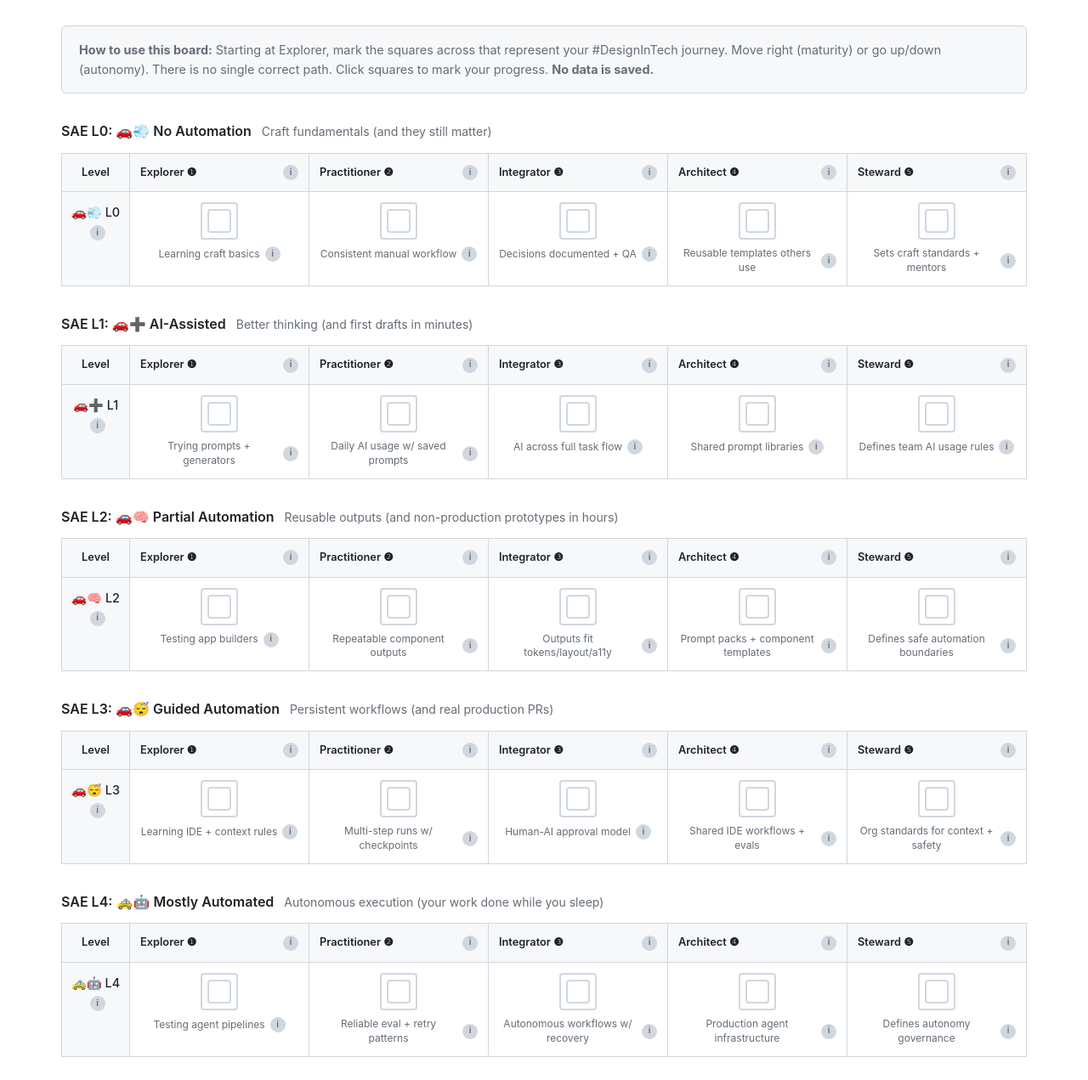
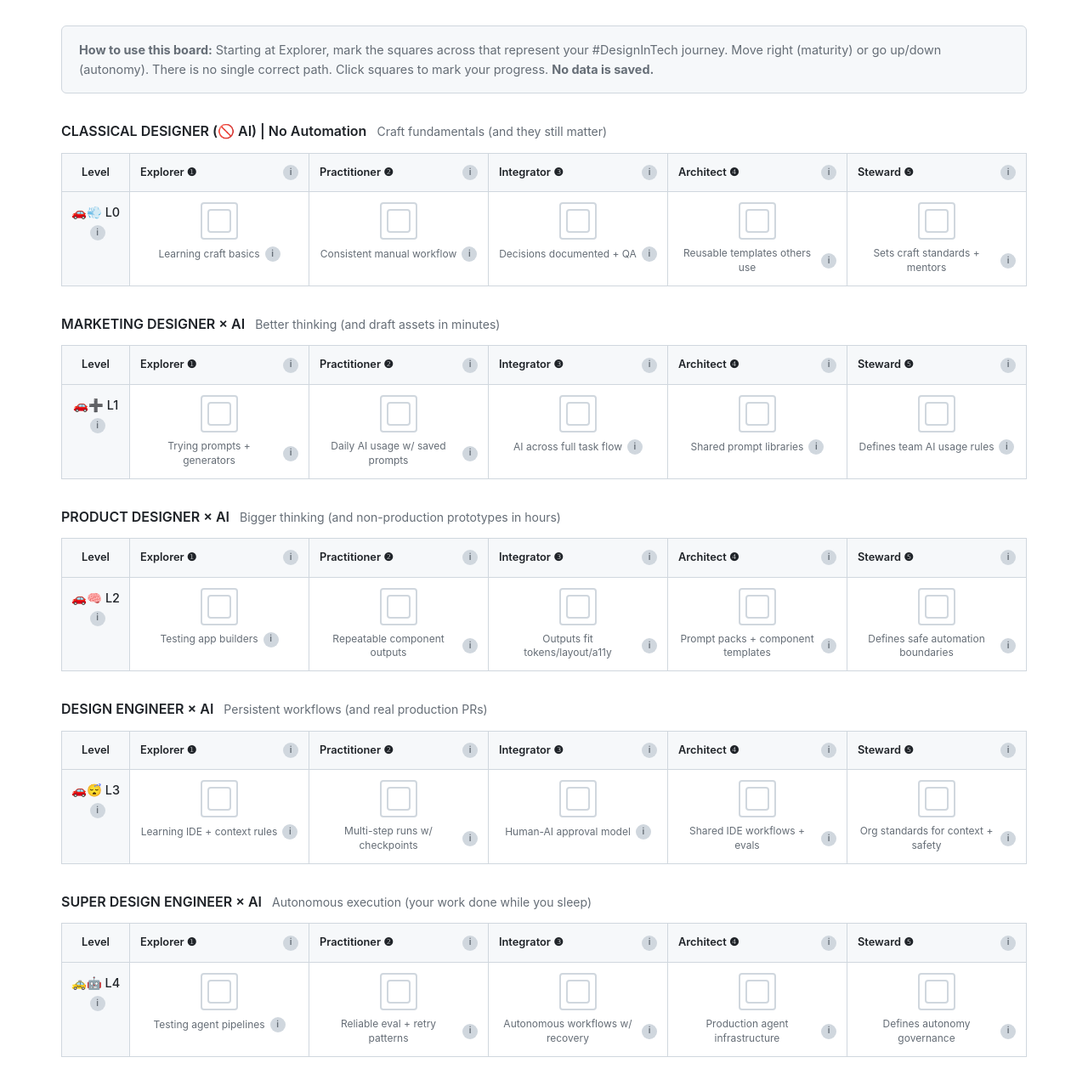
Before and after one commit to johnmaeda/dit26-ai-upskilling-gameboard, a plain HTML site: page index.html in a window 1280 px wide. Shown: the part 269-1540 px from the top of the page at 85% size. Drawn offline with Linux system fonts and the light colour scheme.

Commit message:
Update level headers to reflect new designations and roles

```diff
--- a/index.html
+++ b/index.html
@@ -603,7 +603,7 @@ footer a:hover { text-decoration: underline; }
 <div class="full-view">
 
 <section class="level-section">
-  <div class="level-header"><h3>SAE L0: 🚗💨 No Automation</h3><span class="tagline">Craft fundamentals (and they still matter)</span></div>
+  <div class="level-header"><h3>CLASSICAL DESIGNER (🚫 AI) | No Automation</h3><span class="tagline">Craft fundamentals (and they still matter)</span></div>
   <div class="scroll-hint">← Swipe to see all levels →</div>
   <div class="table-wrapper">
     <table>
@@ -621,7 +621,7 @@ footer a:hover { text-decoration: underline; }
 </section>
 
 <section class="level-section">
-  <div class="level-header"><h3>SAE L1: 🚗➕ AI-Assisted</h3><span class="tagline">Better thinking (and first drafts in minutes)</span></div>
+  <div class="level-header"><h3>MARKETING DESIGNER × AI </h3><span class="tagline">Better thinking (and draft assets in minutes)</span></div>
   <div class="scroll-hint">← Swipe to see all levels →</div>
   <div class="table-wrapper">
     <table>
@@ -639,7 +639,7 @@ footer a:hover { text-decoration: underline; }
 </section>
 
 <section class="level-section">
-  <div class="level-header"><h3>SAE L2: 🚗🧠 Partial Automation</h3><span class="tagline">Reusable outputs (and non-production prototypes in hours)</span></div>
+  <div class="level-header"><h3>PRODUCT DESIGNER × AI </h3><span class="tagline">Bigger thinking (and non-production prototypes in hours)</span></div>
   <div class="scroll-hint">← Swipe to see all levels →</div>
   <div class="table-wrapper">
     <table>
@@ -657,7 +657,7 @@ footer a:hover { text-decoration: underline; }
 </section>
 
 <section class="level-section">
-  <div class="level-header"><h3>SAE L3: 🚗😴 Guided Automation</h3><span class="tagline">Persistent workflows (and real production PRs)</span></div>
+  <div class="level-header"><h3>DESIGN ENGINEER × AI</h3><span class="tagline">Persistent workflows (and real production PRs)</span></div>
   <div class="scroll-hint">← Swipe to see all levels →</div>
   <div class="table-wrapper">
     <table>
@@ -675,7 +675,7 @@ footer a:hover { text-decoration: underline; }
 </section>
 
 <section class="level-section">
-  <div class="level-header"><h3>SAE L4: 🚕🤖 Mostly Automated</h3><span class="tagline">Autonomous execution (your work done while you sleep)</span></div>
+  <div class="level-header"><h3>SUPER DESIGN ENGINEER × AI</h3><span class="tagline">Autonomous execution (your work done while you sleep)</span></div>
   <div class="scroll-hint">← Swipe to see all levels →</div>
   <div class="table-wrapper">
     <table>
```
